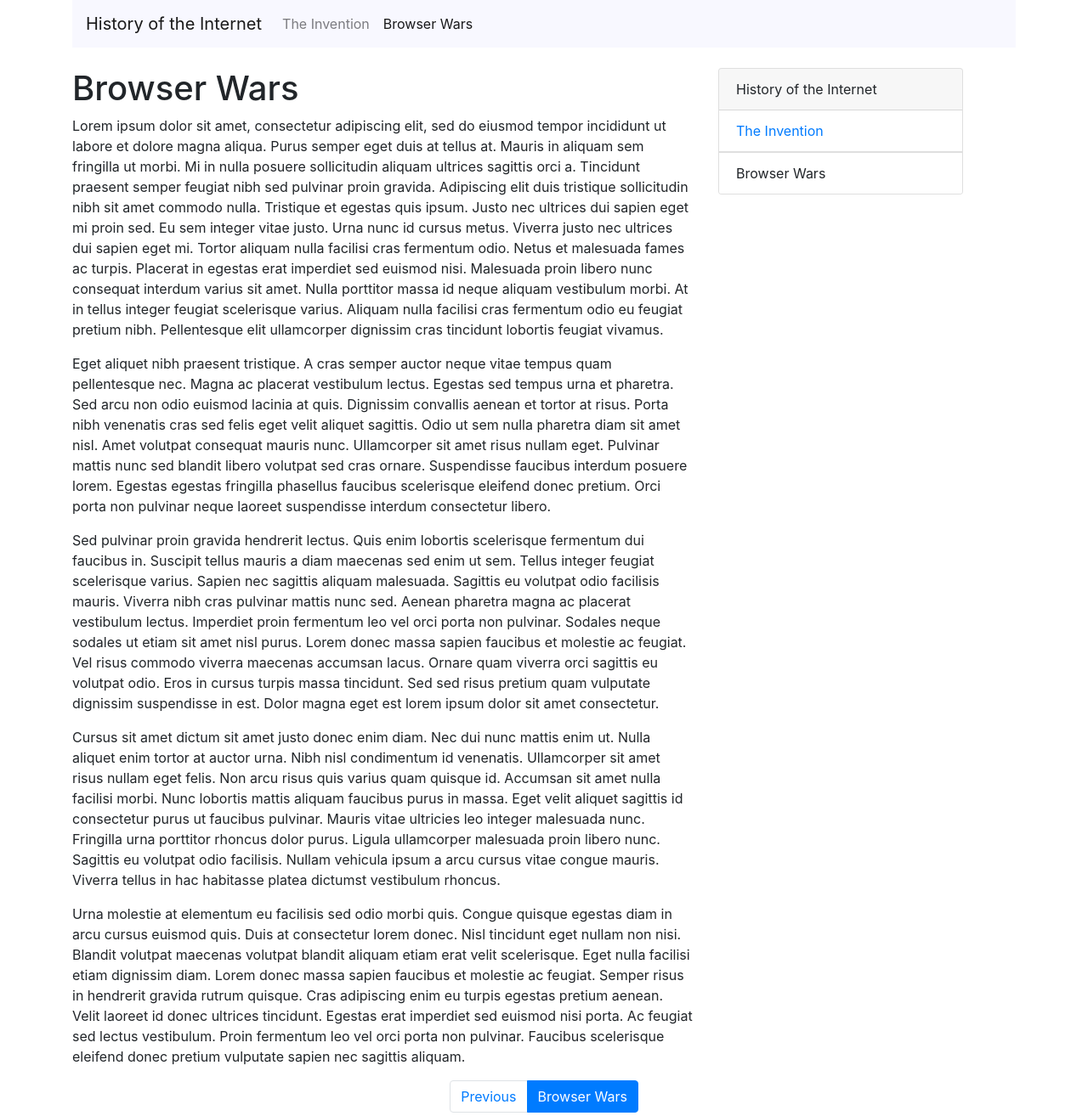
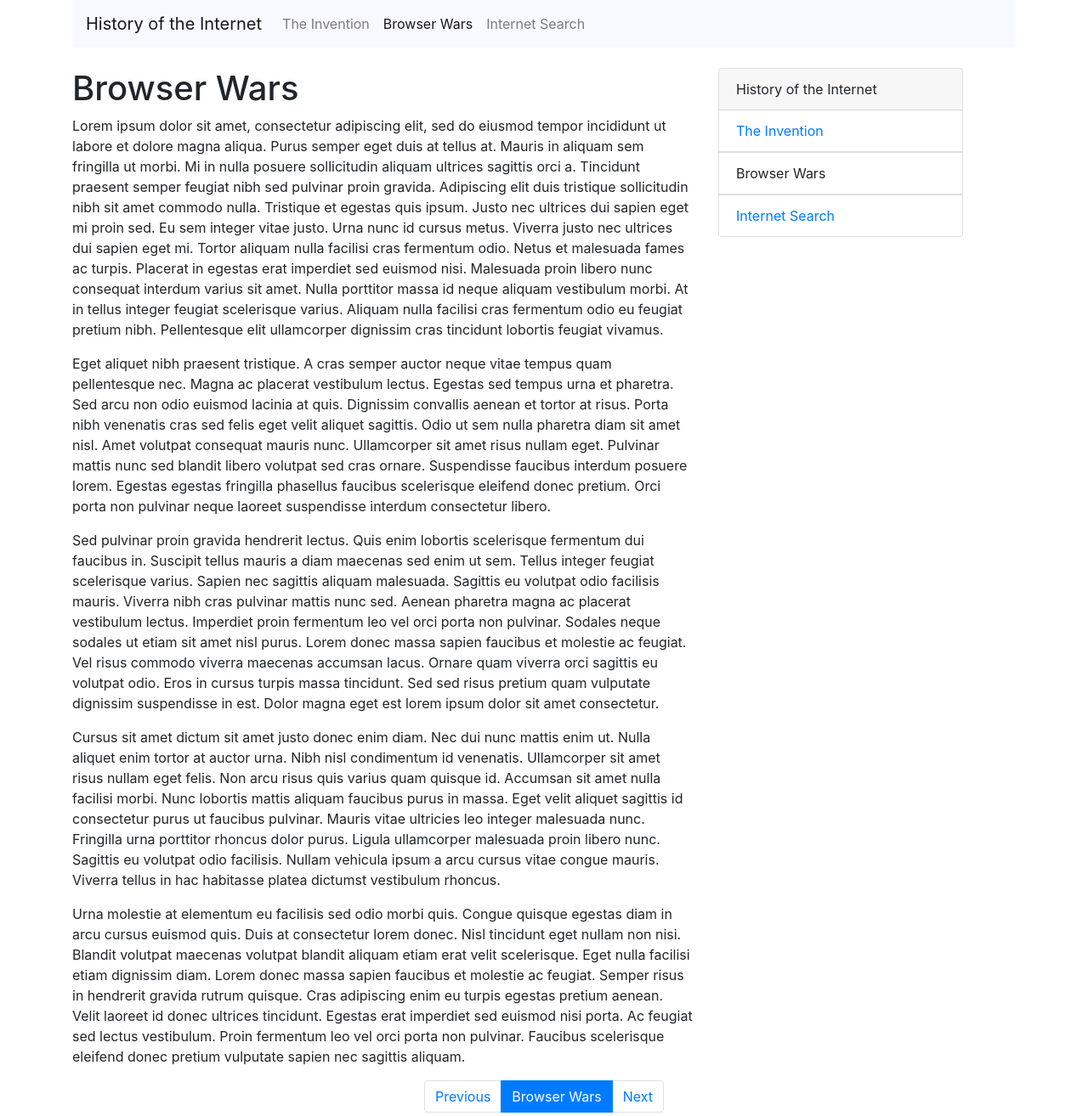
Before and after one commit to er257/HistoryOfTheInternet, a plain HTML site: page browser_wars.html in a window 1280 px wide. Shown: the whole page at 85% size. Drawn offline with nearby package versions, Linux system fonts and the light colour scheme.

Commit message:
Task: Added link to "internet_search" in navbar Task: Added link to "internet_search" in card Task: Added link to "internet_search" in pagination

```diff
--- a/browser_wars.html
+++ b/browser_wars.html
@@ -22,6 +22,9 @@
                 </li>
                 <li class="nav-item">
                     <a class="nav-link active" href="browser_wars.html">Browser Wars<span class="sr-only">(current)</span></a>
+                </li>
+                <li class="nav-item">
+                    <a class="nav-link" href="internet_search.html">Internet Search</a>
                 </li>
             </ul>
         </div>
@@ -99,6 +102,11 @@
                     <ul class="list-group list-group-flush">
                         <li class="list-group-item">Browser Wars</li>
                     </ul>
+                    <ul class="list-group list-group-flush">
+                        <li class="list-group-item">
+                            <a href="internet_search.html">Internet Search</a>
+                        </li>
+                    </ul>
                 </div>
             </div>
         </div>
@@ -112,6 +120,9 @@
             <li class="page-item active">
                 <a class="page-link" href="browser_wars.html">Browser Wars<span class="sr-only">(current)</span></a>
             </li>
+            <li class="page-item">
+                <a class="page-link" href="internet_search.html">Next</a>
+            </li>
         </ul>
     </nav>
 </div>
```
